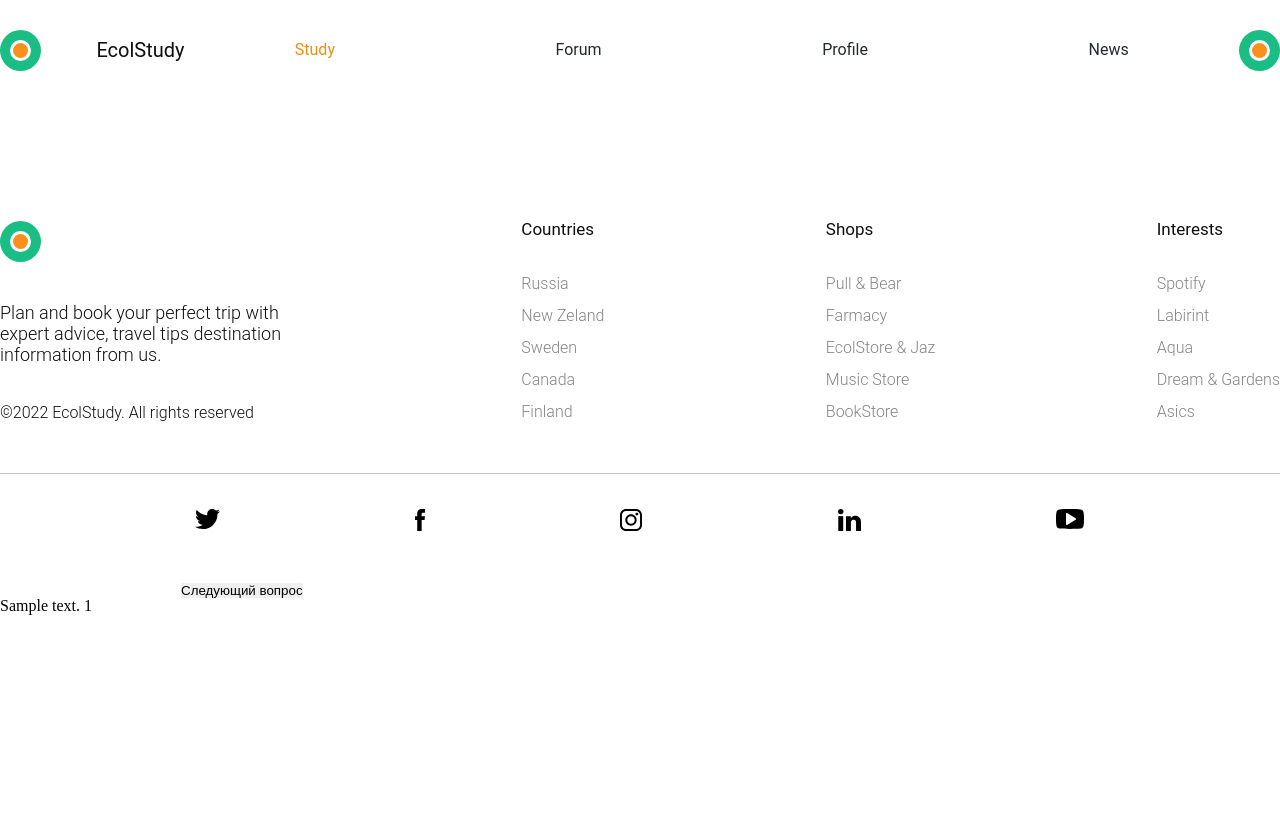
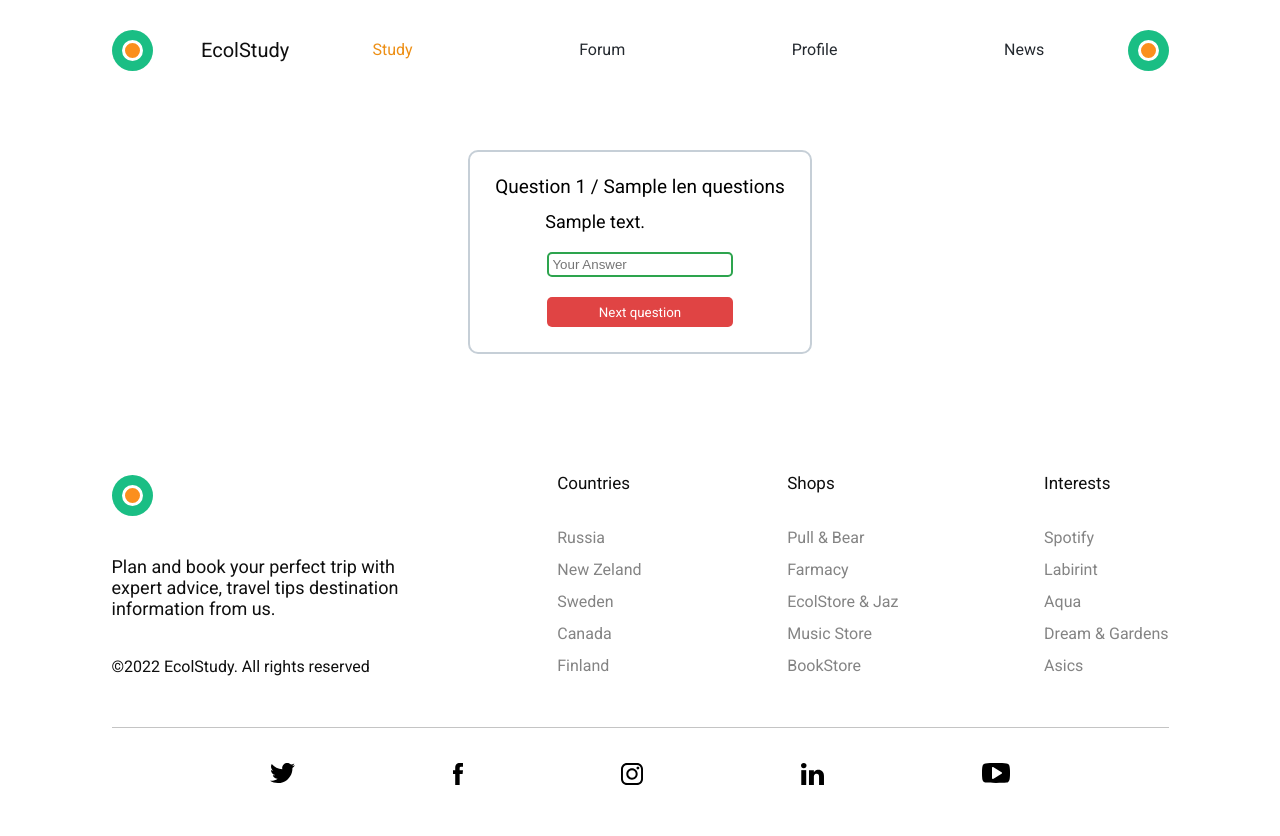
Before and after one commit to ecol-master/EcolApp-LYA-, a Flask app: template app/templates/lesson_page.html in a window 1280 px wide. Before the commit the page ends 615 px from the top, so only its background shows below. Run offline with Flask 2, Linux system fonts and the light colour scheme; tables that the repository leaves empty hold one stand-in row (values such as "Sample post"); the template is opened without the code that fills it: values that come from a table or form of the project are taken from there, most other values are stand-ins (such as "Sample title", 1, 10 or a date in 2020).

Commit message:
add lesson_page

```diff
--- /dev/null
+++ b/app/static/css/lesson_page.css
@@ -0,0 +1,105 @@
+*,
+*::before,
+::after {
+    padding: 0;
+    margin: 0;
+    border: 0;
+    box-sizing: border-box;
+}
+
+a {
+    text-decoration: none;
+}
+
+ul,
+ol,
+li {
+    list-style: none;
+}
+
+img {
+    vertical-align: top;
+}
+
+h1,
+h2,
+h3,
+h4,
+h5,
+h6 {
+    font-weight: inherit;
+    font-size: inherit;
+}
+
+html,
+body {
+    height: 100%;
+    line-height: 1;
+}
+
+.wrapper__form {
+    margin-top: 50px;
+}
+
+.question__form {
+    height: 100%;
+    display: flex;
+    flex-direction: column;
+    justify-content: space-around;
+    width: fit-content;
+    margin: 0 auto;
+    padding: 25px 25px;
+    border: 2px solid hsl(210 18% 81% / 1);
+    border-radius: 10px;
+    font-family: 'Roboto', sans-serif;
+}
+
+.form__information {}
+
+.information__number {
+    text-align: center;
+    font-size: 19px;
+}
+
+.title__information {
+    margin-top: 15px;
+    text-align: center;
+    max-width: 200px;
+    line-height: initial;
+    font-size: 18px;
+}
+
+.form__input {
+    display: flex;
+    justify-content: center;
+    margin-top: 20px;
+}
+
+.question__answer{
+    border: 2px solid #2da44e;
+    height: 25px;
+    width: 186px;
+    border-radius: 5px;
+}
+
+.form__next {
+    display: flex;
+    justify-content: center;
+    margin-top: 20px;
+}
+
+
+.button_next{
+    height: 30px;
+    width: 186px;
+    background: #e04444;
+    color: white;
+    border-radius: 5px;
+    font-family: 'Roboto';
+}
+
+
+[class*="__container"] {
+    max-width: 1057px;
+    margin: 0 auto;
+}
--- a/app/templates/lesson_page.html
+++ b/app/templates/lesson_page.html
@@ -7,8 +7,15 @@
     <meta name="viewport" content="width=device-width, initial-scale=1.0">
     <title>Document</title>
 
-    <link rel="stylesheet" href="../static/css/header_styles.css">
-    <link rel="stylesheet" href="../static/css/footer_styles.css">
+    <!--Подключаю сторонние файды-->
+    <link rel="stylesheet" href="../../static/css/header_styles.css">
+    <link rel="stylesheet" href="../../static/css/footer_styles.css">
+    <link rel="stylesheet" href="../../static/css/lesson_page.css">
+
+    <!--Подключаю шрифты-->
+    <link rel="preconnect" href="https://fonts.googleapis.com">
+    <link rel="preconnect" href="https://fonts.gstatic.com" crossorigin>
+    <link href="https://fonts.googleapis.com/css2?family=Roboto&display=swap" rel="stylesheet">
 </head>
 
 <body>
@@ -49,21 +56,45 @@
                 <div class="header__account">
                     <!---->
                     <div class="account__logo">
-                        <img src="../static/images/logo_welcome_page.svg" alt="" class="account__image">
+                        <img src="../../static/images/logo_welcome_page.svg" alt="" class="account__image">
                     </div>
                 </div>
             </header>
         </div>
         <!--main - основной контент-->
         <main class="main__container">
+            <div class="wrapper__form">
+                <form action="" method="post" class="question__form">
 
+                    {{ form.csrf_token }}
+
+                    <div class="form__information">
+                        <p class="information__number">
+                            Question {{ num_question }} / {{ len_questions }}
+                        </p>
+
+                        <p class="title__information">
+                            {{ question.text }}
+                        </p>
+
+                    </div>
+
+                    <div class="form__input">
+                        {{ form.user_answer(class="question__answer", placeholder=" Your Answer") }}
+                    </div>
+
+                    <div class="form__next">
+                        {{ form.button_next(class="button_next", value="Next question") }}
+                    </div>
+                </form>
+            </div>
         </main>
         <!--Футер одинаковый для каждой страницы-->
         <footer class="footer__container">
             <div class="footer__information">
                 <div class="footer__title">
                     <div class="title__image">
-                        <img src="../static/images/logo_welcome_page.svg" alt="">
+                        <img src="../../static/images/logo_welcome_page.svg" alt="">
                     </div>
 
 
```
Also changed, not shown: other parts of app/templates/lesson_page.html (+10 -18 lines).
